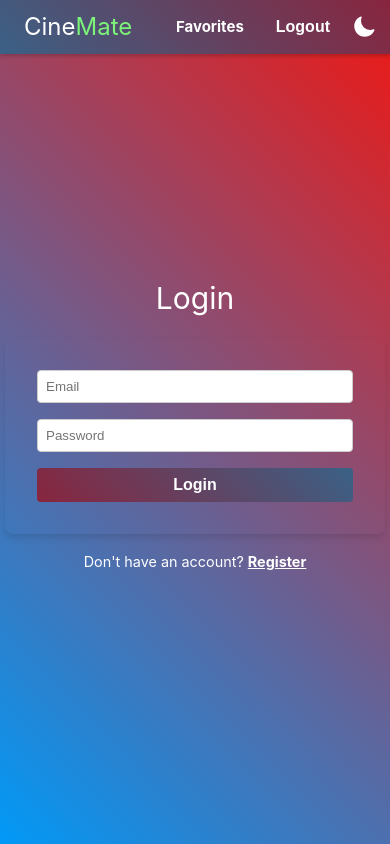
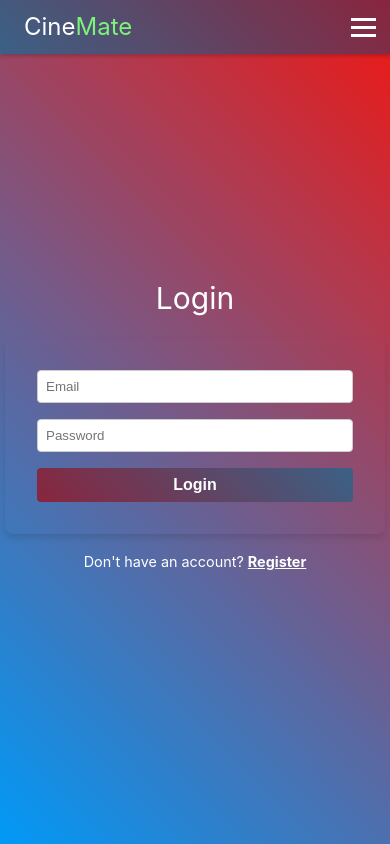
Before and after one commit to Luayasaadsson/CineMate, a Vue app in the folder frontend/: page /auth in a window 390 px wide. Built offline with nearby package versions, Linux system fonts and the light colour scheme; no server answers; sample sign-in values are in the browser's storage.

Commit message:
Add Hamburger menu

```diff
--- a/frontend/src/App.vue
+++ b/frontend/src/App.vue
@@ -3,6 +3,7 @@ import { RouterLink, RouterView } from 'vue-router'
 import { useAuthStore } from './store/authStore'
 import { computed, ref, provide, onMounted } from 'vue'
 import ThemeToggleButton from './components/ThemeToggleButton.vue'
+import HamburgerMenu from './components/HamburgerMenu.vue'
 import router from './router'
 
 const theme = ref(localStorage.getItem('theme') || 'dark')
@@ -39,9 +40,12 @@ const handleLogout = () => {
 
         <span class="spacer"></span>
 
-        <RouterLink to="/favorites">Favorites</RouterLink>
-        <button @click="handleLogout" class="logout-btn">Logout</button>
-        <ThemeToggleButton />
+        <div class="desktop-nav">
+          <RouterLink to="/favorites">Favorites</RouterLink>
+          <button @click="handleLogout" class="logout-btn">Logout</button>
+          <ThemeToggleButton />
+        </div>
+        <HamburgerMenu />
       </nav>
     </header>
 
@@ -69,6 +73,12 @@ nav {
   align-items: center;
   justify-content: space-between;
   width: 100%;
+}
+
+.desktop-nav {
+  display: flex;
+  align-items: center;
+  gap: 0.5rem;
 }
 
 .spacer {
@@ -117,4 +127,10 @@ nav a:hover {
 main {
   padding: 2rem;
 }
+
+@media (max-width: 768px) {
+  .desktop-nav {
+    display: none;
+  }
+}
 </style>
--- /dev/null
+++ b/frontend/src/components/HamburgerMenu.vue
@@ -0,0 +1,150 @@
+<script setup lang="ts">
+import { ref, inject, onMounted, onUnmounted } from 'vue'
+import { RouterLink } from 'vue-router'
+import ThemeToggleButton from './ThemeToggleButton.vue'
+
+type ThemeType = 'dark' | 'light'
+
+const isMenuOpen = ref(false)
+const theme = inject<ThemeType>('theme', 'dark')
+
+const toggleMenu = () => {
+  isMenuOpen.value = !isMenuOpen.value
+}
+
+const closeMenu = (event: MouseEvent) => {
+  const menu = document.querySelector('.mobile-nav')
+  const button = document.querySelector('.hamburger')
+  if (
+    isMenuOpen.value &&
+    menu &&
+    button &&
+    !menu.contains(event.target as Node) &&
+    !button.contains(event.target as Node)
+  ) {
+    isMenuOpen.value = false
+  }
+}
+
+onMounted(() => {
+  document.addEventListener('click', closeMenu)
+})
+
+onUnmounted(() => {
+  document.removeEventListener('click', closeMenu)
+})
+</script>
+
+<template>
+  <div class="hamburger-menu">
+    <button class="hamburger" @click="toggleMenu" aria-label="Toggle menu">
+      <span :class="{ open: isMenuOpen }"></span>
+      <span :class="{ open: isMenuOpen }"></span>
+      <span :class="{ open: isMenuOpen }"></span>
+    </button>
+
+    <nav
+      :class="['mobile-nav', { open: isMenuOpen }]"
+      :style="{
+        background:
+          theme === 'light'
+            ? 'linear-gradient(45deg, #ffffff, #e0e0e0)'
+            : 'linear-gradient(45deg, #3a6186, #89253e)',
+      }"
+    >
+      <RouterLink @click="toggleMenu" to="/favorites">Favorites</RouterLink>
+      <button class="logout-btn" @click="toggleMenu">Logout</button>
+      <ThemeToggleButton />
+    </nav>
+  </div>
+</template>
+
+<style scoped>
+.hamburger-menu {
+  position: relative;
+}
+
+.hamburger {
+  display: flex;
+  flex-direction: column;
+  gap: 5px;
+  background: none;
+  border: none;
+  cursor: pointer;
+  z-index: 101;
+}
+
+.hamburger span {
+  display: block;
+  width: 25px;
+  height: 3px;
+  background: white;
+  transition:
+    transform 0.3s ease,
+    opacity 0.3s ease;
+}
+
+.hamburger span.open:nth-child(1) {
+  transform: translateY(8px) rotate(45deg);
+}
+
+.hamburger span.open:nth-child(2) {
+  opacity: 0;
+}
+
+.hamburger span.open:nth-child(3) {
+  transform: translateY(-8px) rotate(-45deg);
+}
+
+.mobile-nav {
+  position: fixed;
+  top: 3.3rem;
+  right: 0;
+  width: 100%;
+  height: 100%;
+  background: linear-gradient(45deg, #3a6186, #89253e);
+  color: white;
+  display: flex;
+  flex-direction: column;
+  justify-content: center;
+  align-items: center;
+  gap: 1.5rem;
+  z-index: 100;
+  padding: 2rem;
+  transform: translateX(100%);
+  transition: transform 0.3s ease-in-out;
+}
+
+.mobile-nav.open {
+  transform: translateX(0);
+}
+
+.mobile-nav a,
+.mobile-nav button {
+  color: var(--color-text);
+  text-decoration: none;
+  font-size: 1.2rem;
+  font-weight: bold;
+}
+
+.logout-btn {
+  background: none;
+  border: none;
+  font-size: 1.2rem;
+  cursor: pointer;
+}
+
+.logout-btn:hover {
+  transform: scale(1.1);
+}
+
+@media (min-width: 768px) {
+  .hamburger-menu {
+    display: none;
+  }
+
+  .mobile-nav {
+    display: none;
+  }
+}
+</style>
--- a/frontend/src/views/FavoritesMovies.vue
+++ b/frontend/src/views/FavoritesMovies.vue
@@ -46,15 +46,14 @@ const removeFavorite = (imdbID: string) => {
 
 h1,
 p {
-  color: var(--vt-c-white-soft);
-  margin-bottom: 10px;
+  margin: 10px;
   text-align: center;
 }
 
 .movie-card {
   position: relative;
   padding: 1rem;
-  color: white;
+  color: var(--color-text);
   border-radius: 8px;
   text-align: center;
   transition: transform 0.3s ease;
```
